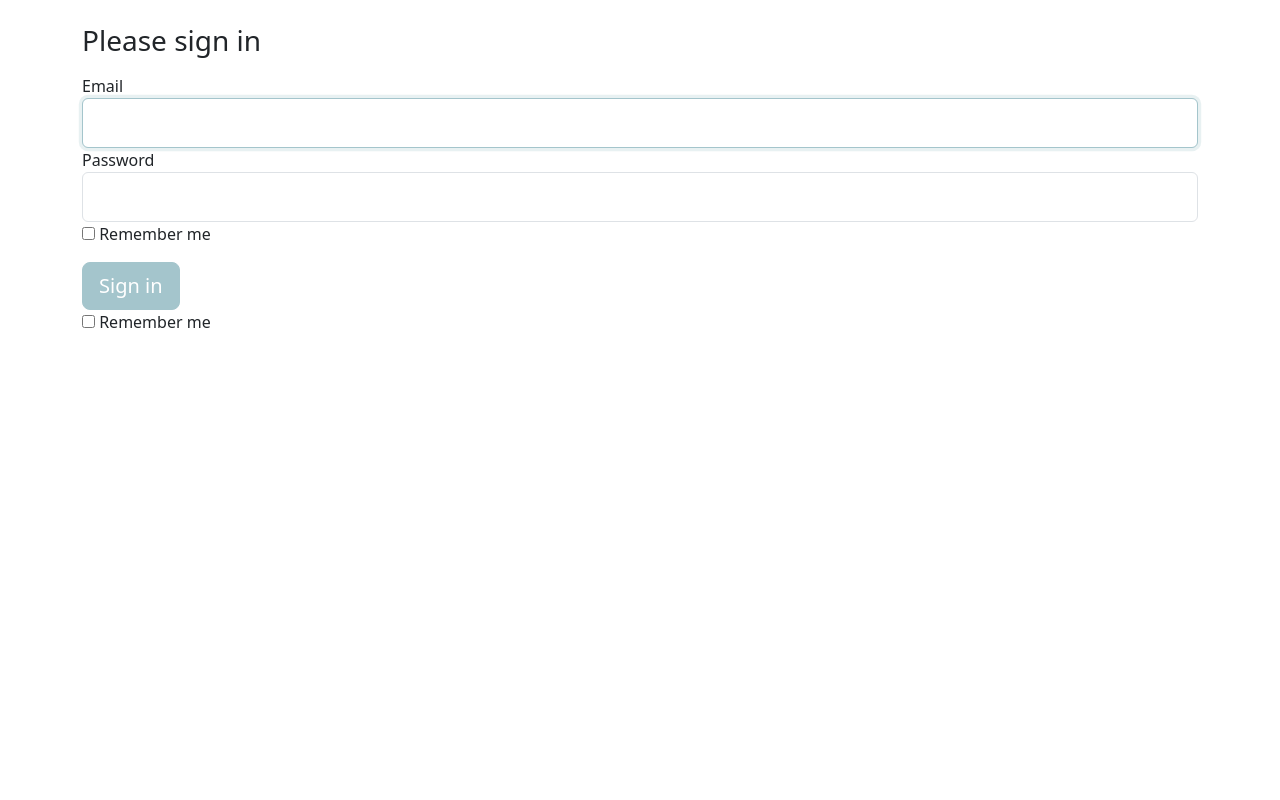
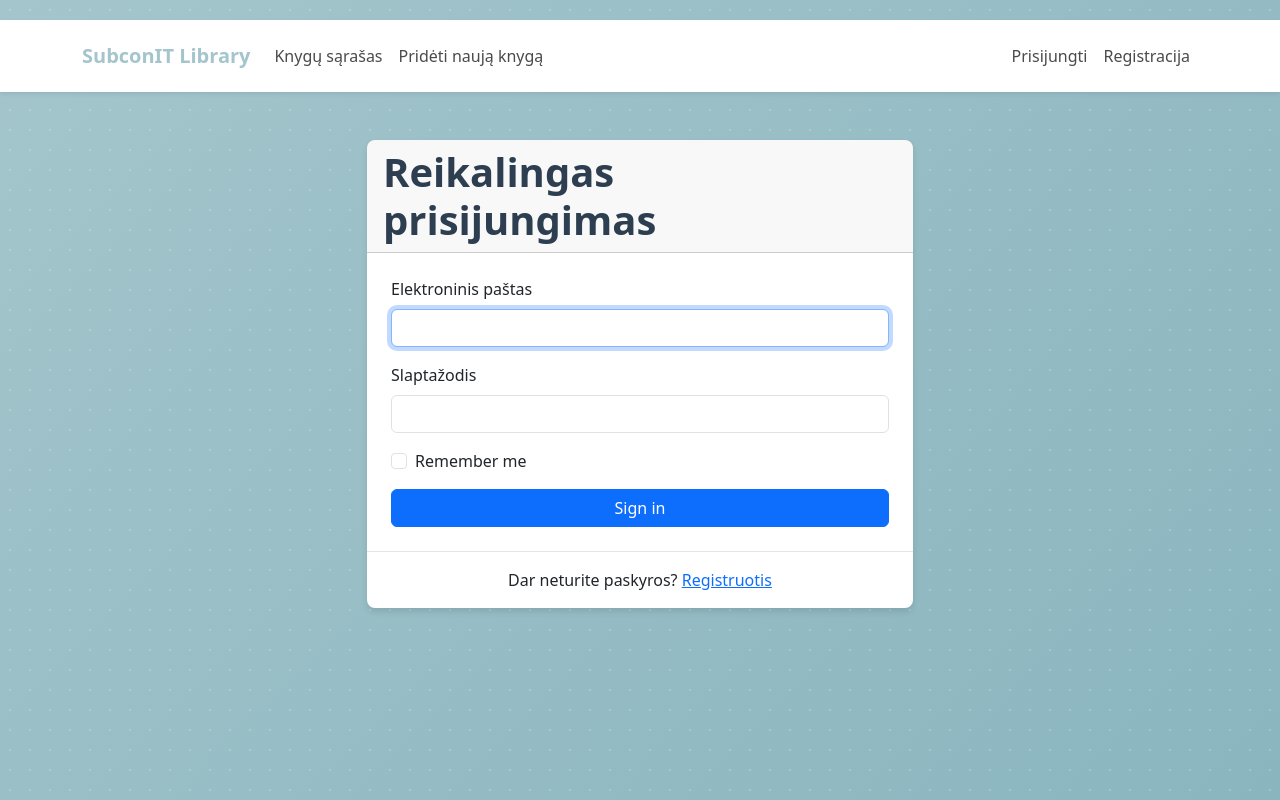
Before and after one commit to BevardisEsu/SubconIT-task, a Symfony app: template templates/security/login.html.twig in a window 1280 px wide. Run offline with Twig, Linux system fonts and the light colour scheme; the template is opened without the code that fills it, so the values that code supplies are empty; style sheets or scripts are compiled from the project's sources; some libraries are stand-ins or nearby versions.

Commit message:
Auto changing pictures after selection in NEW, template changes, login and registration changed.

```diff
--- a/assets/styles/app.scss
+++ b/assets/styles/app.scss
@@ -72,3 +72,19 @@
     font-size: 0.875rem;
     margin-top: 0.25rem;
 }
+
+.search-form {
+    background: white;
+    padding: 1.5rem;
+    border-radius: 8px;
+    box-shadow: 0 2px 4px rgba(0,0,0,0.05);
+}
+
+.input-group {
+    border-radius: 6px;
+    overflow: hidden;
+}
+
+.form-control::placeholder {
+    color: #adb5bd;
+}
--- a/templates/base_bootstrap.html.twig
+++ b/templates/base_bootstrap.html.twig
@@ -170,20 +170,20 @@
         <div class="collapse navbar-collapse" id="navbarNav">
             <ul class="navbar-nav me-auto">
                 <li class="nav-item">
-                    <a class="nav-link" href="{{ path('app_book_index') }}">Books</a>
+                    <a class="nav-link" href="{{ path('app_book_index') }}">Knygų sąrašas</a>
                 </li>
                 <li class="nav-item">
-                    <a class="nav-link" href="{{ path('app_book_new') }}">Add New Book</a>
+                    <a class="nav-link" href="{{ path('app_book_new') }}">Pridėti naują knygą</a>
                 </li>
             </ul>
 
             <div class="navbar-nav">
                 {% if app.user %}
                     <span class="nav-link">{{ app.user.email }}</span>
-                    <a class="nav-link" href="{{ path('app_logout') }}">Logout</a>
+                    <a class="nav-link" href="{{ path('app_logout') }}">Atsijungti</a>
                 {% else %}
-                    <a class="nav-link" href="{{ path('app_login') }}">Login</a>
-                    <a class="nav-link" href="{{ path('app_register') }}">Register</a>
+                    <a class="nav-link" href="{{ path('app_login') }}">Prisijungti</a>
+                    <a class="nav-link" href="{{ path('app_register') }}">Registracija</a>
                 {% endif %}
             </div>
         </div>
--- a/templates/security/login.html.twig
+++ b/templates/security/login.html.twig
@@ -1,8 +1,15 @@
-{% extends 'base.html.twig' %}
+{% extends 'base_bootstrap.html.twig' %}
 
-{% block title %}Log in!{% endblock %}
+{% block title %}Log in{% endblock %}
 
 {% block body %}
+<div class="row justify-content-center">
+    <div class="col-md-6">
+        <div class="card">
+            <div class="card-header">
+                <h1 class="card-title mb-0">Reikalingas prisijungimas</h1>
+            </div>
+            <div class="card-body">
                 <form method="post">
                     {% if error %}
                         <div class="alert alert-danger">{{ error.messageKey|trans(error.messageData, 'security') }}</div>
@@ -10,33 +17,34 @@
 
                     {% if app.user %}
                         <div class="mb-3">
-            You are logged in as {{ app.user.userIdentifier }}, <a href="{{ path('app_logout') }}">Logout</a>
+                            You are logged in as {{ app.user.userIdentifier }}, <a href="{{ path('app_logout') }}">Atsijungti</a>
                         </div>
                     {% endif %}
 
-    <h1 class="h3 mb-3 font-weight-normal">Please sign in</h1>
-    <label for="inputEmail">Email</label>
+                    <div class="mb-3">
+                        <label for="inputEmail" class="form-label">Elektroninis paštas</label>
                         <input type="email" value="{{ last_username }}" name="email" id="inputEmail" class="form-control" autocomplete="email" required autofocus>
-    <label for="inputPassword">Password</label>
-    <input type="password" name="password" id="inputPassword" class="form-control" autocomplete="current-password" required>
-
-    <input type="hidden" name="_csrf_token"
-           value="{{ csrf_token('authenticate') }}"
-    >
-
-    <div class="checkbox mb-3">
-        <label>
-            <input type="checkbox" name="_remember_me"> Remember me
-        </label>
                     </div>
 
-    <button class="btn btn-lg btn-primary" type="submit">
-        Sign in
-    </button>
-    <div class="checkbox mb-3">
-    <label>
-        <input type="checkbox" name="_remember_me"> Remember me
-    </label>
+                    <div class="mb-3">
+                        <label for="inputPassword" class="form-label">Slaptažodis</label>
+                        <input type="password" name="password" id="inputPassword" class="form-control" autocomplete="current-password" required>
                     </div>
+
+                    <input type="hidden" name="_csrf_token" value="{{ csrf_token('authenticate') }}">
+
+                    <div class="mb-3 form-check">
+                        <input type="checkbox" class="form-check-input" id="remember_me" name="_remember_me">
+                        <label class="form-check-label" for="remember_me">Remember me</label>
+                    </div>
+
+                    <button class="btn btn-primary w-100" type="submit">Sign in</button>
                 </form>
+            </div>
+            <div class="card-footer text-center">
+                <p class="mb-0">Dar neturite paskyros? <a href="{{ path('app_register') }}">Registruotis</a></p>
+            </div>
+        </div>
+    </div>
+</div>
 {% endblock %}
```
Also changed, not shown: src/Controller/BookController.php (+34 -5 lines), templates/book/edit.html.twig (+9 -9 lines), templates/book/index.html.twig (+25 -0 lines), templates/book/new.html.twig (+8 -8 lines), templates/registration/register.html.twig (+33 -11 lines). Lines whose indentation alone changed are shown as unchanged.
